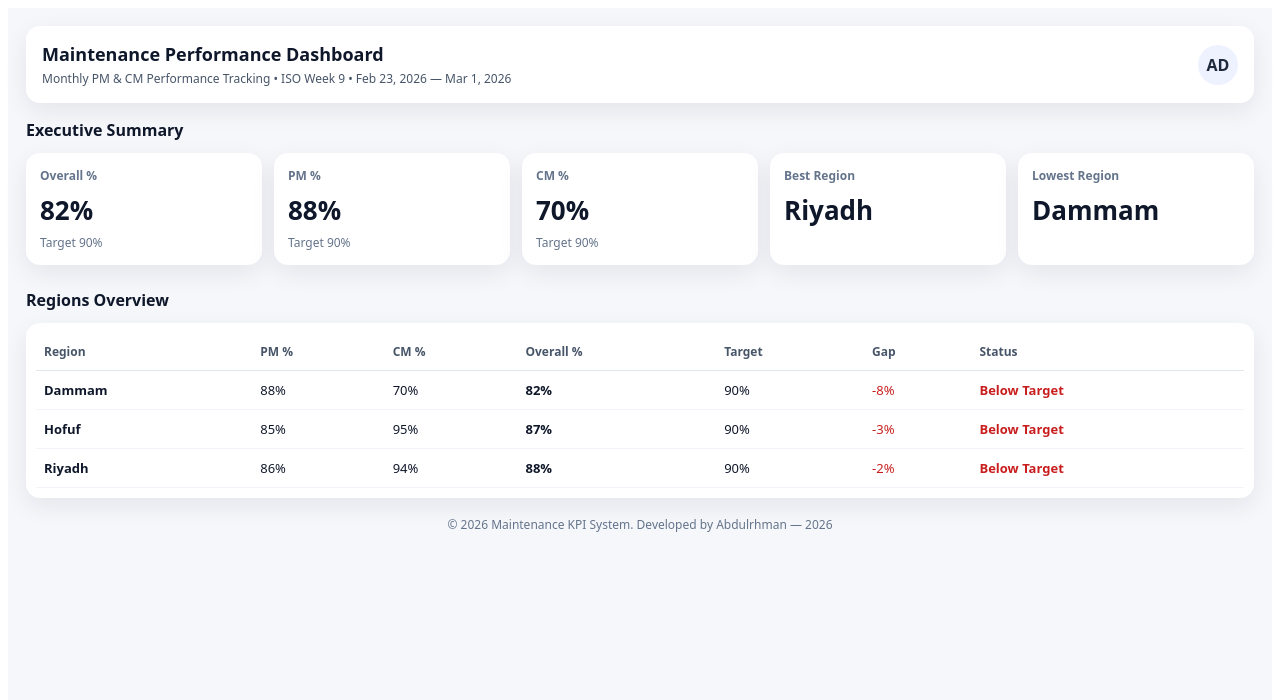
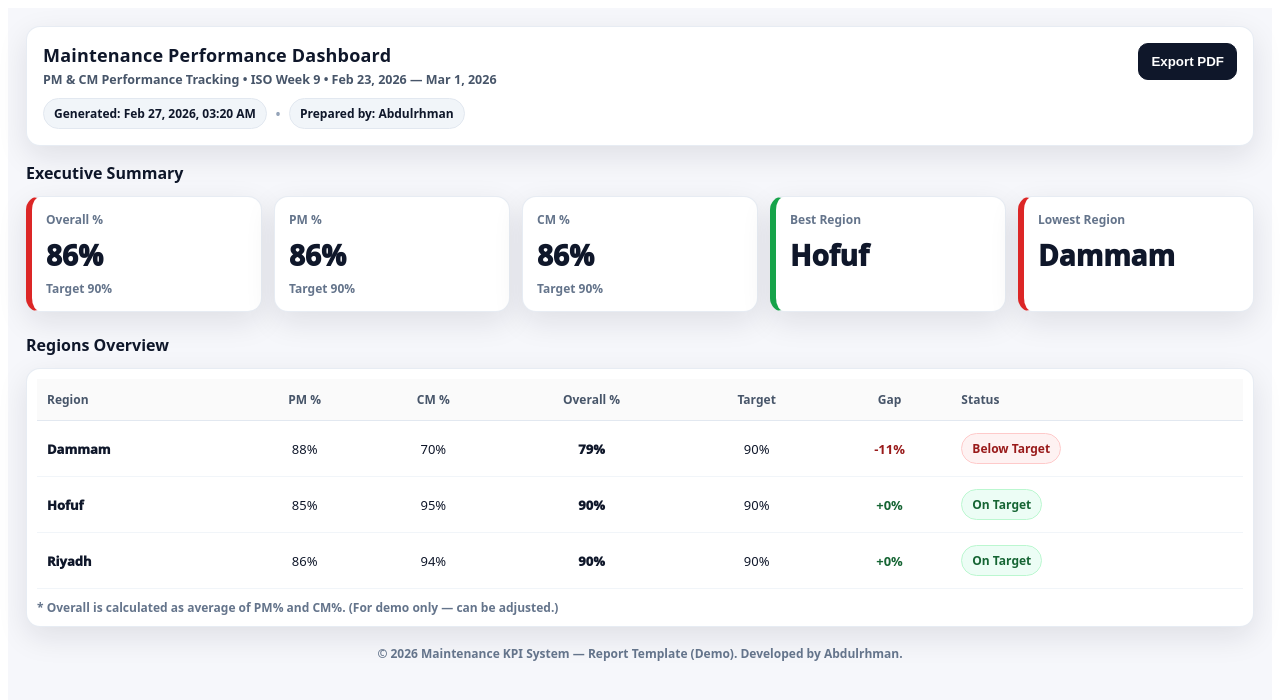
Before and after one commit to TROOP93/maintenance-kpi-dashboard, a Next.js app: page / in a window 1280 px wide. Shown: the top 700 px of the page. Built offline with nearby package versions, Linux system fonts and the light colour scheme.

Commit message:
Refactor KPI data structure and calculations

```diff
--- a/pages/index.js
+++ b/pages/index.js
@@ -1,105 +1,210 @@
+import React, { useMemo } from "react";
+
 export default function Home() {
+  // ✅ بيانات تجريبية (لاحقًا نخليها من Supabase)
   const regions = [
-    { name: "Dammam", pm: 88, cm: 70, overall: 82, target: 90 },
-    { name: "Hofuf", pm: 85, cm: 95, overall: 87, target: 90 },
-    { name: "Riyadh", pm: 86, cm: 94, overall: 88, target: 90 },
+    { name: "Dammam", pm: 88, cm: 70, target: 90 },
+    { name: "Hofuf", pm: 85, cm: 95, target: 90 },
+    { name: "Riyadh", pm: 86, cm: 94, target: 90 },
   ];
 
-  const kpi = {
-    overall: 82,
-    pm: 88,
-    cm: 70,
-    best: "Riyadh",
-    lowest: "Dammam",
+  const meta = {
     isoWeek: 9,
     range: "Feb 23, 2026 — Mar 1, 2026",
+    reportTitle: "Maintenance Performance Dashboard",
+    subtitle: "PM & CM Performance Tracking",
+    preparedBy: "Abdulrhman",
   };
 
-  const Card = ({ title, value, sub }) => (
-    <div style={styles.card}>
-      <div style={styles.cardTitle}>{title}</div>
-      <div style={styles.cardValue}>{value}</div>
-      {sub ? <div style={styles.cardSub}>{sub}</div> : null}
-    </div>
-  );
+  // ✅ حسابات تلقائية (عشان التقرير يكون “حقيقي” حتى لو تغيرت الأرقام)
+  const computed = useMemo(() => {
+    const withOverall = regions.map((r) => ({
+      ...r,
+      overall: Math.round((r.pm + r.cm) / 2),
+    }));
+
+    const overallAvg =
+      Math.round(
+        withOverall.reduce((s, r) => s + r.overall, 0) / withOverall.length
+      ) || 0;
+
+    const pmAvg =
+      Math.round(withOverall.reduce((s, r) => s + r.pm, 0) / withOverall.length) ||
+      0;
+
+    const cmAvg =
+      Math.round(withOverall.reduce((s, r) => s + r.cm, 0) / withOverall.length) ||
+      0;
+
+    const best = [...withOverall].sort((a, b) => b.overall - a.overall)[0]?.name || "-";
+    const lowest = [...withOverall].sort((a, b) => a.overall - b.overall)[0]?.name || "-";
+
+    const now = new Date();
+    const generatedAt = now.toLocaleString(undefined, {
+      year: "numeric",
+      month: "short",
+      day: "2-digit",
+      hour: "2-digit",
+      minute: "2-digit",
+    });
+
+    return { withOverall, overallAvg, pmAvg, cmAvg, best, lowest, generatedAt };
+  }, [regions]);
+
+  const Card = ({ title, value, sub, tone = "neutral" }) => {
+    const toneStyle =
+      tone === "good"
+        ? styles.cardToneGood
+        : tone === "bad"
+        ? styles.cardToneBad
+        : styles.cardToneNeutral;
+
+    return (
+      <div style={{ ...styles.card, ...toneStyle }} className="print-clean">
+        <div style={styles.cardTitle}>{title}</div>
+        <div style={styles.cardValue}>{value}</div>
+        {sub ? <div style={styles.cardSub}>{sub}</div> : null}
+      </div>
+    );
+  };
+
+  const onExportPdf = () => window.print();
 
   return (
-    <div style={styles.page}>
-      <header style={styles.header}>
+    <div style={styles.page} className="print-wrap">
+      {/* Global print styles */}
+      <style jsx global>{`
+        @media print {
+          @page {
+            size: A4;
+            margin: 14mm;
+          }
+
+          /* Hide UI-only stuff */
+          .no-print {
+            display: none !important;
+          }
+
+          /* Remove shadows & sticky behavior */
+          .print-clean {
+            box-shadow: none !important;
+          }
+          header {
+            position: static !important;
+            box-shadow: none !important;
+          }
+
+          /* Make background pure white for clarity */
+          body {
+            background: #ffffff !important;
+          }
+          * {
+            -webkit-print-color-adjust: exact;
+            print-color-adjust: exact;
+          }
+
+          /* Avoid table breaking weirdly across pages */
+          table,
+          tr,
+          td,
+          th {
+            page-break-inside: avoid;
+          }
+        }
+      `}</style>
+
+      {/* Header */}
+      <header style={styles.header} className="print-clean">
         <div>
-          <div style={styles.h1}>Maintenance Performance Dashboard</div>
+          <div style={styles.h1}>{meta.reportTitle}</div>
           <div style={styles.h2}>
-            Monthly PM & CM Performance Tracking • ISO Week {kpi.isoWeek} •{" "}
-            {kpi.range}
+            {meta.subtitle} • ISO Week {meta.isoWeek} • {meta.range}
+          </div>
+
+          <div style={styles.metaLine}>
+            <span style={styles.metaPill}>Generated: {computed.generatedAt}</span>
+            <span style={styles.metaDot}>•</span>
+            <span style={styles.metaPill}>Prepared by: {meta.preparedBy}</span>
           </div>
         </div>
-        <div style={styles.badge}>AD</div>
+
+        <div style={styles.headerRight} className="no-print">
+          <button style={styles.primaryBtn} onClick={onExportPdf}>
+            Export PDF
+          </button>
+        </div>
       </header>
 
+      {/* Summary */}
       <div style={styles.sectionTitle}>Executive Summary</div>
 
       <div style={styles.grid}>
-        <Card title="Overall %" value={`${kpi.overall}%`} sub="Target 90%" />
-        <Card title="PM %" value={`${kpi.pm}%`} sub="Target 90%" />
-        <Card title="CM %" value={`${kpi.cm}%`} sub="Target 90%" />
-        <Card title="Best Region" value={kpi.best} />
-        <Card title="Lowest Region" value={kpi.lowest} />
+        <Card
+          title="Overall %"
+          value={`${computed.overallAvg}%`}
+          sub={`Target ${regions[0]?.target ?? 90}%`}
+          tone={computed.overallAvg >= (regions[0]?.target ?? 90) ? "good" : "bad"}
+        />
+        <Card title="PM %" value={`${computed.pmAvg}%`} sub={`Target ${regions[0]?.target ?? 90}%`} />
+        <Card title="CM %" value={`${computed.cmAvg}%`} sub={`Target ${regions[0]?.target ?? 90}%`} />
+        <Card title="Best Region" value={computed.best} tone="good" />
+        <Card title="Lowest Region" value={computed.lowest} tone="bad" />
       </div>
 
-      <div style={{ ...styles.sectionTitle, marginTop: 24 }}>
-        Regions Overview
-      </div>
+      {/* Table */}
+      <div style={{ ...styles.sectionTitle, marginTop: 22 }}>Regions Overview</div>
 
-      <div style={styles.tableWrap}>
+      <div style={styles.tableWrap} className="print-clean">
         <table style={styles.table}>
           <thead>
             <tr>
               <th style={styles.th}>Region</th>
-              <th style={styles.th}>PM %</th>
-              <th style={styles.th}>CM %</th>
-              <th style={styles.th}>Overall %</th>
-              <th style={styles.th}>Target</th>
-              <th style={styles.th}>Gap</th>
+              <th style={styles.thCenter}>PM %</th>
+              <th style={styles.thCenter}>CM %</th>
+              <th style={styles.thCenter}>Overall %</th>
+              <th style={styles.thCenter}>Target</th>
+              <th style={styles.thCenter}>Gap</th>
               <th style={styles.th}>Status</th>
             </tr>
           </thead>
+
           <tbody>
-            {regions.map((r) => {
+            {computed.withOverall.map((r) => {
               const gap = r.overall - r.target;
-              const status = gap >= 0 ? "On Target" : "Below Target";
+              const ok = gap >= 0;
+
               return (
-                <tr key={r.name}>
+                <tr key={r.name} style={styles.tr}>
                   <td style={styles.tdStrong}>{r.name}</td>
-                  <td style={styles.td}>{r.pm}%</td>
-                  <td style={styles.td}>{r.cm}%</td>
-                  <td style={styles.tdStrong}>{r.overall}%</td>
-                  <td style={styles.td}>{r.target}%</td>
-                  <td
-                    style={{
-                      ...styles.td,
-                      color: gap >= 0 ? "#0a7d3b" : "#c81e1e",
-                    }}
-                  >
-                    {gap >= 0 ? `+${gap}%` : `${gap}%`}
+
+                  <td style={styles.tdCenter}>{r.pm}%</td>
+                  <td style={styles.tdCenter}>{r.cm}%</td>
+                  <td style={styles.tdCenterStrong}>{r.overall}%</td>
+
+                  <td style={styles.tdCenter}>{r.target}%</td>
+
+                  <td style={{ ...styles.tdCenter, ...(!ok ? styles.badText : styles.goodText) }}>
+                    {ok ? `+${gap}%` : `${gap}%`}
                   </td>
-                  <td
-                    style={{
-                      ...styles.td,
-                      fontWeight: 700,
-                      color: gap >= 0 ? "#0a7d3b" : "#c81e1e",
-                    }}
-                  >
-                    {status}
+
+                  <td style={styles.td}>
+                    <span style={{ ...styles.statusPill, ...(ok ? styles.pillGood : styles.pillBad) }}>
+                      {ok ? "On Target" : "Below Target"}
+                    </span>
                   </td>
                 </tr>
               );
             })}
           </tbody>
         </table>
+
+        <div style={styles.note}>
+          * Overall is calculated as average of PM% and CM%. (For demo only — can be adjusted.)
+        </div>
       </div>
 
       <footer style={styles.footer}>
-        © 2026 Maintenance KPI System. Developed by Abdulrhman — 2026
+        © 2026 Maintenance KPI System — Report Template (Demo). Developed by {meta.preparedBy}.
       </footer>
     </div>
   );
@@ -107,91 +212,180 @@ export default function Home() {
 
 const styles = {
   page: {
-    fontFamily:
-      "ui-sans-serif, system-ui, -apple-system, Segoe UI, Roboto, Arial",
+    fontFamily: "ui-sans-serif, system-ui, -apple-system, Segoe UI, Roboto, Arial",
     background: "#f6f7fb",
     minHeight: "100vh",
     padding: 18,
   },
+
   header: {
     display: "flex",
-    alignItems: "center",
+    alignItems: "flex-start",
     justifyContent: "space-between",
+    gap: 12,
     background: "#ffffff",
     borderRadius: 14,
     padding: 16,
-    boxShadow: "0 8px 24px rgba(15,23,42,0.08)",
+    boxShadow: "0 10px 30px rgba(15,23,42,0.10)",
     position: "sticky",
     top: 10,
     zIndex: 10,
+    border: "1px solid rgba(226,232,240,0.8)",
   },
-  h1: { fontSize: 18, fontWeight: 800, color: "#0f172a" },
-  h2: { marginTop: 4, fontSize: 12, color: "#475569" },
-  badge: {
-    width: 40,
-    height: 40,
-    borderRadius: "50%",
-    background: "#eef2ff",
+
+  headerRight: {
     display: "flex",
     alignItems: "center",
-    justifyContent: "center",
-    fontWeight: 800,
-    color: "#1e293b",
+    gap: 10,
   },
+
+  h1: { fontSize: 18, fontWeight: 900, color: "#0f172a", letterSpacing: 0.2 },
+  h2: { marginTop: 4, fontSize: 12.5, color: "#475569", fontWeight: 600 },
+
+  metaLine: { marginTop: 10, display: "flex", alignItems: "center", gap: 8, flexWrap: "wrap" },
+  metaPill: {
+    fontSize: 12,
+    color: "#0f172a",
+    background: "#f1f5f9",
+    border: "1px solid #e2e8f0",
+    padding: "6px 10px",
+    borderRadius: 999,
+    fontWeight: 700,
+  },
+  metaDot: { color: "#94a3b8" },
+
+  primaryBtn: {
+    border: "1px solid #0f172a",
+    background: "#0f172a",
+    color: "#ffffff",
+    padding: "10px 12px",
+    borderRadius: 10,
+    fontWeight: 900,
+    cursor: "pointer",
+  },
+
   sectionTitle: {
     marginTop: 16,
     fontSize: 16,
-    fontWeight: 800,
+    fontWeight: 900,
     color: "#0f172a",
   },
+
   grid: {
     marginTop: 12,
     display: "grid",
-    gridTemplateColumns: "repeat(auto-fit, minmax(150px, 1fr))",
+    gridTemplateColumns: "repeat(auto-fit, minmax(170px, 1fr))",
     gap: 12,
   },
+
   card: {
     background: "#ffffff",
     borderRadius: 14,
     padding: 14,
-    boxShadow: "0 8px 24px rgba(15,23,42,0.08)",
+    boxShadow: "0 10px 30px rgba(15,23,42,0.10)",
+    border: "1px solid rgba(226,232,240,0.8)",
+    overflow: "hidden",
   },
-  cardTitle: { fontSize: 12, color: "#64748b", fontWeight: 700 },
-  cardValue: { marginTop: 8, fontSize: 26, fontWeight: 900, color: "#0f172a" },
-  cardSub: { marginTop: 6, fontSize: 12, color: "#64748b" },
+  cardToneNeutral: {},
+  cardToneGood: { borderLeft: "6px solid #16a34a" },
+  cardToneBad: { borderLeft: "6px solid #dc2626" },
+
+  cardTitle: { fontSize: 12, color: "#64748b", fontWeight: 800 },
+  cardValue: { marginTop: 8, fontSize: 28, fontWeight: 950, color: "#0f172a" },
+  cardSub: { marginTop: 6, fontSize: 12, color: "#64748b", fontWeight: 600 },
+
   tableWrap: {
     marginTop: 12,
     background: "#ffffff",
     borderRadius: 14,
     padding: 10,
     overflowX: "auto",
-    boxShadow: "0 8px 24px rgba(15,23,42,0.08)",
+    boxShadow: "0 10px 30px rgba(15,23,42,0.10)",
+    border: "1px solid rgba(226,232,240,0.8)",
   },
-  table: { width: "100%", borderCollapse: "collapse", minWidth: 520 },
+
+  table: { width: "100%", borderCollapse: "collapse", minWidth: 720 },
+
   th: {
     textAlign: "left",
-    padding: "10px 8px",
+    padding: "12px 10px",
     fontSize: 12,
     color: "#475569",
     borderBottom: "1px solid #e2e8f0",
+    fontWeight: 900,
+    background: "#fafafa",
   },
+  thCenter: {
+    textAlign: "center",
+    padding: "12px 10px",
+    fontSize: 12,
+    color: "#475569",
+    borderBottom: "1px solid #e2e8f0",
+    fontWeight: 900,
+    background: "#fafafa",
+  },
+
+  tr: { background: "#ffffff" },
+
   td: {
-    padding: "10px 8px",
+    padding: "12px 10px",
     fontSize: 13,
     color: "#0f172a",
     borderBottom: "1px solid #f1f5f9",
+    verticalAlign: "middle",
+  },
+  tdCenter: {
+    padding: "12px 10px",
+    fontSize: 13,
+    color: "#0f172a",
+    borderBottom: "1px solid #f1f5f9",
+    textAlign: "center",
+    verticalAlign: "middle",
   },
   tdStrong: {
-    padding: "10px 8px",
+    padding: "12px 10px",
     fontSize: 13,
     color: "#0f172a",
-    fontWeight: 800,
+    fontWeight: 950,
     borderBottom: "1px solid #f1f5f9",
   },
+  tdCenterStrong: {
+    padding: "12px 10px",
+    fontSize: 13,
+    color: "#0f172a",
+    fontWeight: 950,
+    borderBottom: "1px solid #f1f5f9",
+    textAlign: "center",
+  },
+
+  statusPill: {
+    display: "inline-flex",
+    alignItems: "center",
+    justifyContent: "center",
+    padding: "6px 10px",
+    borderRadius: 999,
+    fontWeight: 900,
+    fontSize: 12,
+    border: "1px solid #e2e8f0",
+  },
+  pillGood: { background: "#ecfdf5", color: "#166534", borderColor: "#bbf7d0" },
+  pillBad: { background: "#fef2f2", color: "#991b1b", borderColor: "#fecaca" },
+
+  goodText: { color: "#166534", fontWeight: 900 },
+  badText: { color: "#991b1b", fontWeight: 900 },
+
+  note: {
+    marginTop: 10,
+    fontSize: 12,
+    color: "#64748b",
+    fontWeight: 600,
+  },
+
   footer: {
     marginTop: 18,
     textAlign: "center",
     color: "#64748b",
     fontSize: 12,
+    fontWeight: 600,
   },
 };
```
